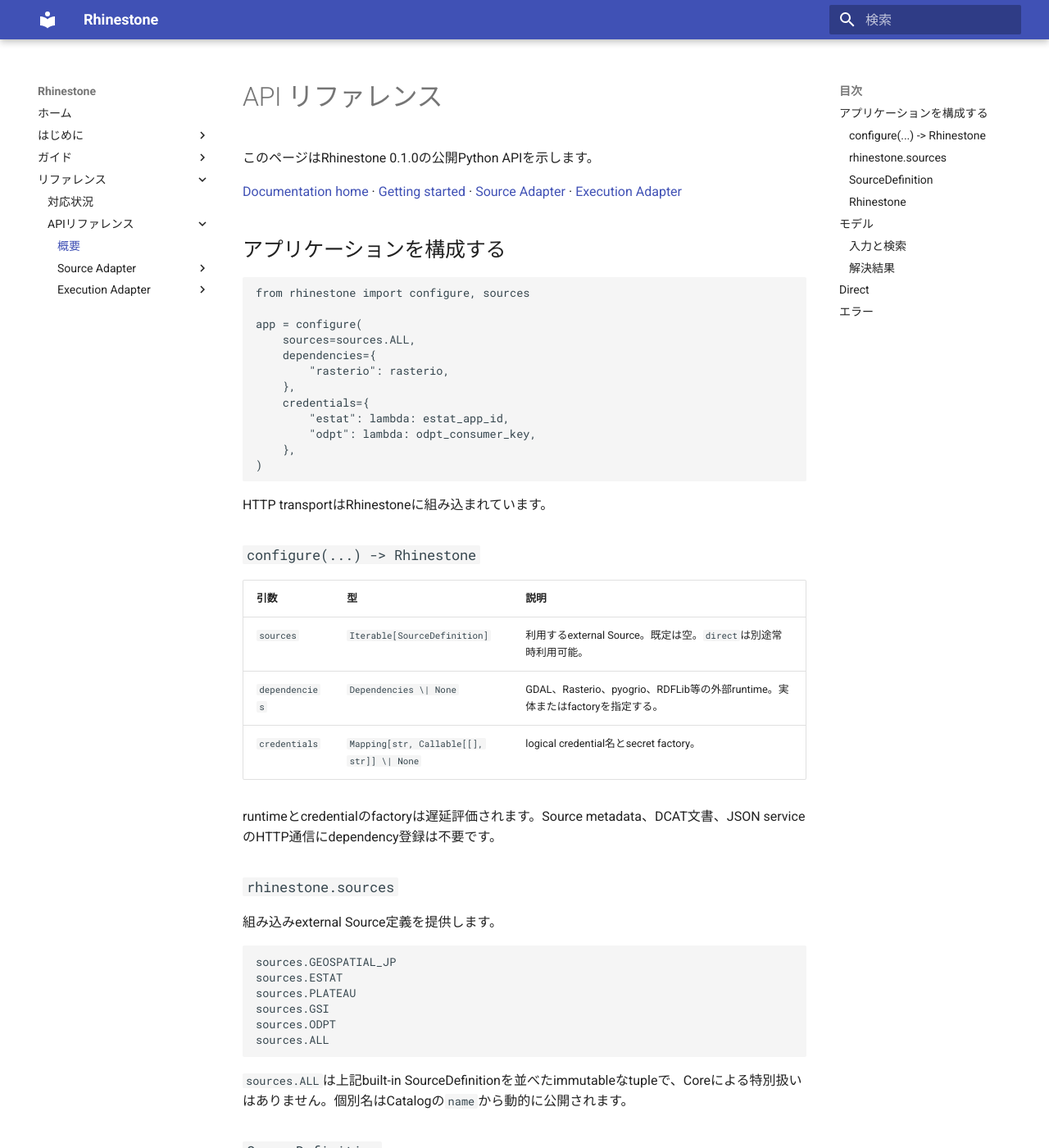
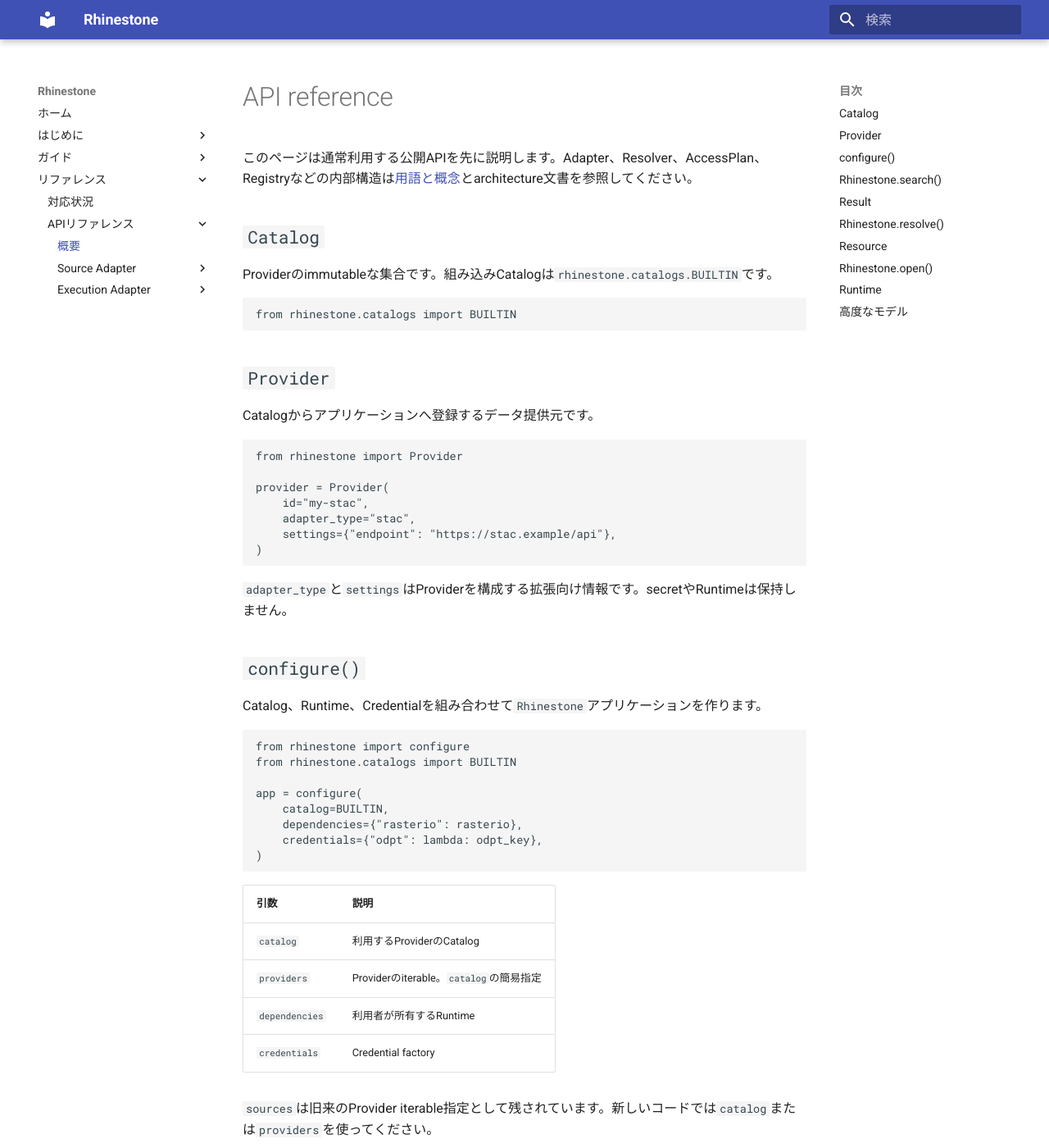
Before and after one commit to u-kitazawa/rhinestone, an MkDocs documentation site: the page built from docs/api.md, in a window 1280 px wide and 1400 px high. Shown: the whole window at 82% size. Built offline with MkDocs 1.6.1 and Material for MkDocs 9.7.7, drawn with Linux system fonts in a browser that asks for light colours; some of the changed text lies outside the part shown.

Commit message:
Rewrite API reference around public vocabulary

````diff
--- a/docs/api.md
+++ b/docs/api.md
@@ -1,125 +1,104 @@
-# API リファレンス
+# API reference
 
-このページはRhinestone 0.1.0の公開Python APIを示します。
+このページは通常利用する公開APIを先に説明します。Adapter、Resolver、AccessPlan、Registryなどの内部構造は[用語と概念](concepts.md)とarchitecture文書を参照してください。
 
-[Documentation home](index.md) · [Getting started](getting-started.md) · [Source Adapter](api/source-adapters.md) · [Execution Adapter](api/execution-adapters.md)
+## `Catalog`
 
-## アプリケーションを構成する
+Providerのimmutableな集合です。組み込みCatalogは`rhinestone.catalogs.BUILTIN`です。
 
 ```python
-from rhinestone import configure, sources
+from rhinestone.catalogs import BUILTIN
+```
 
-app = configure(
-    sources=sources.ALL,
-    dependencies={
-        "rasterio": rasterio,
-    },
-    credentials={
-        "estat": lambda: estat_app_id,
-        "odpt": lambda: odpt_consumer_key,
-    },
+## `Provider`
+
+Catalogからアプリケーションへ登録するデータ提供元です。
+
+```python
+from rhinestone import Provider
+
+provider = Provider(
+    id="my-stac",
+    adapter_type="stac",
+    settings={"endpoint": "https://stac.example/api"},
 )
 ```
 
-HTTP transportはRhinestoneに組み込まれています。
+`adapter_type`と`settings`はProviderを構成する拡張向け情報です。secretやRuntimeは保持しません。
 
-### `configure(...) -> Rhinestone`
+## `configure()`
 
-| 引数 | 型 | 説明 |
-| --- | --- | --- |
-| `sources` | `Iterable[SourceDefinition]` | 利用するexternal Source。既定は空。`direct`は別途常時利用可能。|
-| `dependencies` | `Dependencies \| None` | GDAL、Rasterio、pyogrio、RDFLib等の外部runtime。実体またはfactoryを指定する。|
-| `credentials` | `Mapping[str, Callable[[], str]] \| None` | logical credential名とsecret factory。|
-
-runtimeとcredentialのfactoryは遅延評価されます。Source metadata、DCAT文書、JSON serviceのHTTP通信にdependency登録は不要です。
-
-### `rhinestone.sources`
-
-組み込みexternal Source定義を提供します。
+Catalog、Runtime、Credentialを組み合わせて`Rhinestone`アプリケーションを作ります。
 
 ```python
-sources.GEOSPATIAL_JP
-sources.ESTAT
-sources.PLATEAU
-sources.GSI
-sources.ODPT
-sources.ALL
-```
+from rhinestone import configure
+from rhinestone.catalogs import BUILTIN
 
-`sources.ALL`は上記built-in SourceDefinitionを並べたimmutableなtupleで、Coreによる特別扱いはありません。個別名はCatalogの`name`から動的に公開されます。
-
-### `SourceDefinition`
-
-```python
-SourceDefinition(
-    id: str,
-    adapter_type: str,
-    settings: Mapping[str, Any] = {},
+app = configure(
+    catalog=BUILTIN,
+    dependencies={"rasterio": rasterio},
+    credentials={"odpt": lambda: odpt_key},
 )
 ```
 
-「どのデータ提供元を使うか」を表す静的定義です。endpointのようなSource固有値は`settings`に保持できます。credentialやruntime dependencyは保持しません。
+| 引数 | 説明 |
+| --- | --- |
+| `catalog` | 利用するProviderのCatalog |
+| `providers` | Providerのiterable。`catalog`の簡易指定 |
+| `dependencies` | 利用者が所有するRuntime |
+| `credentials` | Credential factory |
 
-組み込み定義がない提供元で既存Adapterを使う高度な用途では直接構築できます。
+`sources`は旧来のProvider iterable指定として残されています。新しいコードでは`catalog`または`providers`を使ってください。
 
-### `Rhinestone`
+## `Rhinestone.search()`
 
-| メソッド | 戻り値 | 説明 |
-| --- | --- | --- |
-| `resolve(config: Config)` | `Resource` | Configを解決する。データは開かない。|
-| `open(config: Config, library: LibraryName)` | `Any` | 解決後にExecution Adapterで開く。|
-| `search(query: SearchQuery \| str)` | `SearchResults` | 検索可能な構成済みSourceを横断検索する。sequenceとしてもSource別groupとしても利用できる。|
+検索パラメータからResultを返します。
 
-## モデル
+```python
+results = app.search(text="河川", limit=10)
+result = results[0]
+```
 
-すべてのモデルはfrozen dataclassです。渡した`dict`、`list`、`set`は再帰的に読み取り専用値へ変換されます。
+`text`、`bbox`、`time`、`limit`をキーワードで指定できます。`SearchQuery`を渡す形式は高度なAPIです。
 
-### 入力と検索
+## `Result`
 
-| 型 | フィールド / メソッド | 説明 |
-| --- | --- | --- |
-| `SourceDefinition` | `id`, `adapter_type`, `settings` | 選択可能なデータ提供元の静的定義。|
-| `Config` | `source_id`, `settings` | 選択済みSource内で利用する対象。endpointは原則含めない。|
-| `SearchQuery` | `text`, `bbox`, `time`, `limit` | 横断検索条件。|
-| `SearchQuery` | `supplied_conditions` | 指定済み条件名の読み取り専用集合。|
-| `SearchResult` | `title`, `description`, `source_id`, `settings`, `metadata`, `provenance` | 検索結果。Source endpointは`settings`へ複製しない。|
-| `SearchResult` | `to_config() -> Config` | 通常の解決フローへ戻すConfigを作る。|
-| `SearchResult` | `resolve() -> Resource` | `app.search()`から得た結果を直接解決する。|
-| `SearchResults` | sequence / source group access | `results[0]`、`results["source-id"]`、`items()`で利用する。|
+検索で見つかった候補です。通常は次のようにResourceへ解決します。
 
-### 解決結果
+```python
+resource = app.resolve(result)
+```
 
-| 型 | 主なフィールド | 説明 |
-| --- | --- | --- |
-| `Metadata` | `title`, `description`, `publisher`, `license`, `updated_at`, `raw` | 正規化済みと生のmetadata。|
-| `Provenance` | `provider`, `dataset_identifier`, `resource_identifier`, `api_endpoint`, `original_url`, `query_parameters`, `adapter`, `raw` | 出所情報。|
-| `ResourceCandidate` | `uri`, `format`, `media_type`, `attributes` | Sourceが発見した候補。|
-| `Source` | `metadata`, `candidates`, `capabilities`, `provenance`, `raw_metadata` | Source Adapterが解釈した知識。|
-| `AccessPlan` | `kind`, `uri`, `options` | Resourceへのアクセス方法。|
-| `FileAccessPlan` | `archive` | ファイルアクセス用。|
-| `RemoteDatasetPlan` | — | リモートdataset用。|
-| `ServiceQueryPlan` | — | service query用。|
-| `Resource` | `uri`, `format`, `media_type`, `metadata`, `provenance`, `access_plan`, `source`, `local_path` | 選択済みResource。|
+`title`、`description`、`metadata`、`provenance`を参照できます。`to_config()`は内部パイプラインを調査する高度なAPIです。
 
-## Direct
+## `Rhinestone.resolve()`
 
-`Config(source_id="direct", ...)`は`configure(sources=...)`に関係なく常時利用できます。`direct`は`sources.ALL`には含まれません。
+`Result`または高度な`Config`をResourceへ解決します。
 
-## エラー
+```python
+resource = app.resolve(result)
+```
 
-| エラー | 発生原因 |
-| --- | --- |
-| `ConfigValidationError` | Config、SourceDefinition、Adapter入力が不正。|
-| `UnsupportedSourceError` | `source_id`に対応するSourceが未構成。|
-| `UnsupportedSearchConditionError` | 構成済み検索Sourceが条件を扱えない。|
-| `ProviderMetadataError` | provider metadataの取得に失敗。|
-| `ProviderResponseError` | provider responseが契約に合わない。|
-| `AmbiguousResourceError` | Resourceを一意に選択できない。|
-| `ResourceNotFoundError` | 明示したResourceが候補にない。|
-| `UnsupportedAccessError` | 既知のアクセス方法がない。|
-| `ExecutionAdapterUnavailableError` | 指定または互換のExecution Adapterがない。|
-| `DependencyUnavailableError` | 必要な外部runtime dependencyが未登録または読み込めない。|
-| `ResourceAccessError` | Resourceへのアクセスに失敗。|
-| `AdapterRegistrationError` | Source/Adapter構成が重複または不正。|
-| `CredentialUnavailableError` | logical credentialが未設定。|
-| `CredentialLoadError` | credential factoryが失敗または不正値を返した。|
+## `Resource`
+
+解決済みの具体的なデータです。`uri`、`format`、`media_type`、`metadata`、`provenance`を持ち、Runtimeを明示して開きます。
+
+```python
+data = resource.open("rasterio")
+```
+
+## `Rhinestone.open()`
+
+Resourceを渡すか、Result/Configを渡して解決とopenを一度に行えます。
+
+```python
+data = app.open(result, "rasterio")
+```
+
+## `Runtime`
+
+GDAL、Rasterio、pyogrio、RDFLibなど、Resourceを開くための利用者所有の外部実行環境です。HTTP JSON、HTTP text、JSON serviceは組み込みRuntimeを使用します。
+
+## 高度なモデル
+
+`Config`、`Source`、`ResourceCandidate`、`AccessPlan`、`FileAccessPlan`、`RemoteDatasetPlan`、`ServiceQueryPlan`、`SearchQuery`、`SearchResult`は内部パイプラインまたは拡張向けです。通常の利用では`Catalog`、`Provider`、`Result`、`Resource`だけを使います。
````
